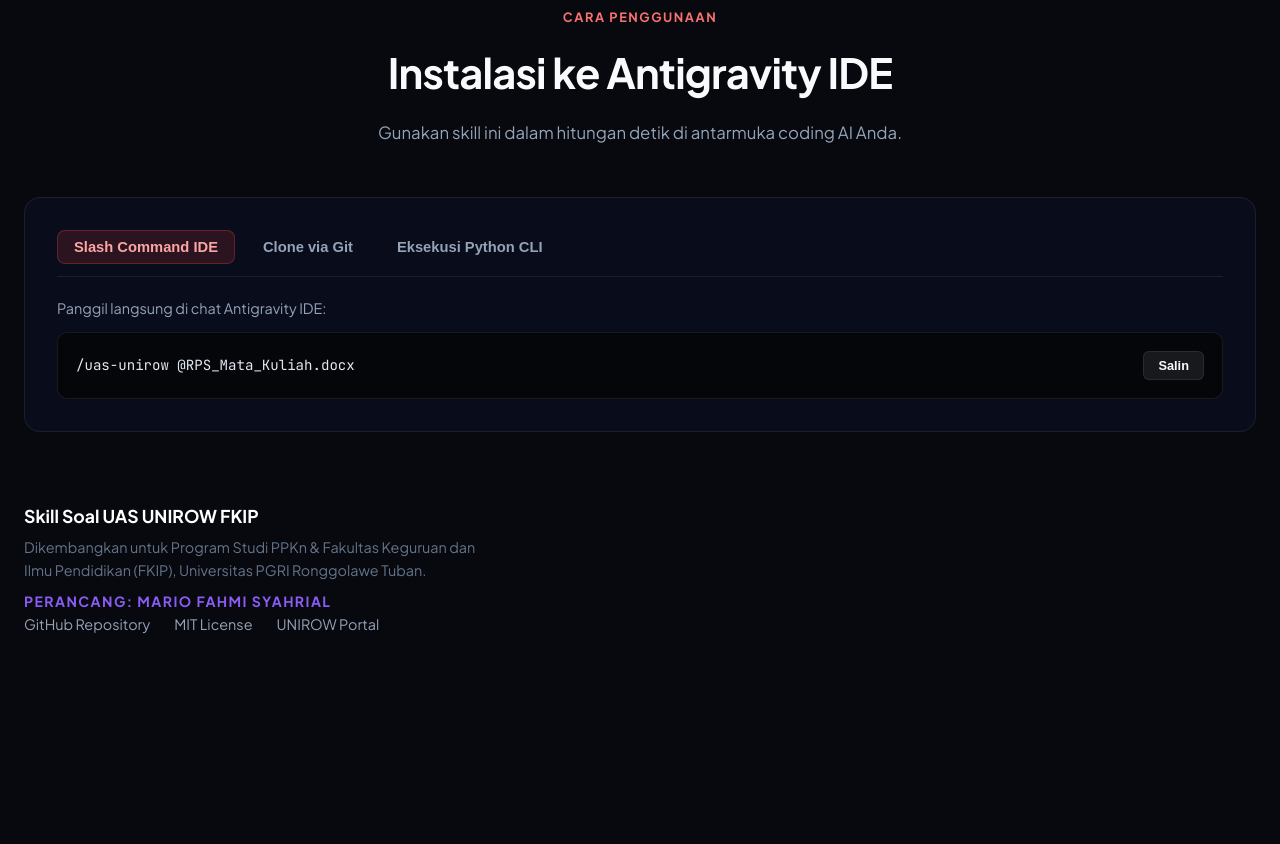
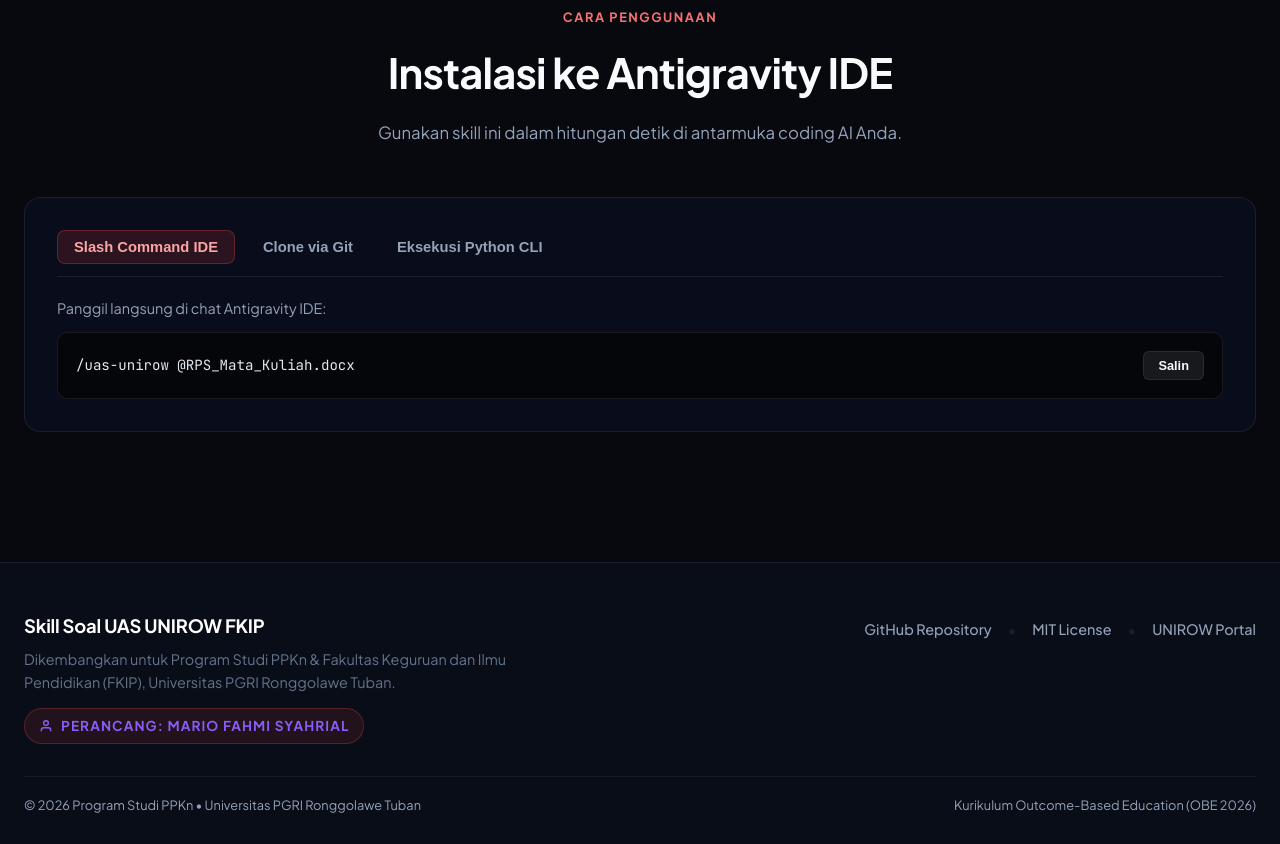
Before and after one commit to mariofahmi/skillUAS, a plain HTML site: page index.html in a window 1280 px wide. Shown: the part 6214-7058 px from the top of the page. Before the commit the page ends 6850 px from the top, so only its background shows below. Drawn offline with Linux system fonts and the light colour scheme.

Commit message:
Tata rapi layout footer Soal UAS dengan badge perancang dan flex links

```diff
--- a/index.html
+++ b/index.html
@@ -360,6 +360,85 @@
       outline: none;
       border-color: var(--primary);
       box-shadow: 0 0 0 2px rgba(239, 68, 68, 0.2);
+    }
+
+
+    /* --- Modern Neat Footer Styling --- */
+    footer {
+      background: rgba(10, 15, 29, 0.7);
+      border-top: 1px solid var(--border);
+      padding: 48px 0 28px;
+      margin-top: 60px;
+    }
+    .footer-inner {
+      display: flex;
+      justify-content: space-between;
+      align-items: flex-start;
+      gap: 36px;
+      flex-wrap: wrap;
+    }
+    .footer-brand {
+      max-width: 500px;
+    }
+    .footer-title {
+      font-weight: 700;
+      font-size: 1.15rem;
+      color: #fff;
+      margin-bottom: 8px;
+      letter-spacing: -0.01em;
+    }
+    .footer-desc {
+      color: var(--text-sub);
+      font-size: 0.9rem;
+      line-height: 1.6;
+      margin-bottom: 14px;
+    }
+    .designer-pill {
+      display: inline-flex;
+      align-items: center;
+      gap: 8px;
+      padding: 6px 14px;
+      border-radius: 20px;
+      background: rgba(239, 68, 68, 0.1);
+      border: 1px solid rgba(239, 68, 68, 0.28);
+      color: var(--primary, #f87171);
+      font-size: 0.85rem;
+      font-weight: 700;
+      letter-spacing: 0.08em;
+      text-transform: uppercase;
+    }
+    .footer-links-wrap {
+      display: flex;
+      gap: 16px;
+      align-items: center;
+      flex-wrap: wrap;
+      padding-top: 6px;
+    }
+    .footer-links-wrap a {
+      color: var(--text-muted);
+      text-decoration: none;
+      font-size: 0.9rem;
+      font-weight: 500;
+      transition: color 0.2s;
+    }
+    .footer-links-wrap a:hover {
+      color: var(--text);
+    }
+    .footer-sep {
+      color: var(--border);
+      user-select: none;
+    }
+    .footer-bottom {
+      margin-top: 32px;
+      padding-top: 18px;
+      border-top: 1px solid rgba(255, 255, 255, 0.06);
+      display: flex;
+      justify-content: space-between;
+      align-items: center;
+      flex-wrap: wrap;
+      gap: 12px;
+      font-size: 0.8rem;
+      color: var(--text-muted);
     }
 
     @media print {
@@ -930,23 +1009,33 @@
   <!-- Toast -->
   <div id="toast">Teks berhasil disalin!</div>
 
-  <!-- Footer -->
+    <!-- Footer -->
   <footer>
-    <div class="container footer-inner">
-      <div>
-        <div style="font-weight: 700; font-size: 1.1rem; color: #fff; margin-bottom: 6px;">Skill Soal UAS UNIROW FKIP</div>
-        <p style="color: var(--text-sub); font-size: 0.9rem; max-width: 480px; margin-bottom: 8px;">
-          Dikembangkan untuk Program Studi PPKn & Fakultas Keguruan dan Ilmu Pendidikan (FKIP), Universitas PGRI Ronggolawe Tuban.
-        </p>
-        <p style="font-size: 0.88rem; font-weight: 700; letter-spacing: 0.1em; color: var(--primary, #f87171); text-transform: uppercase;">
-          PERANCANG: MARIO FAHMI SYAHRIAL
-        </p>
+    <div class="container">
+      <div class="footer-inner">
+        <div class="footer-brand">
+          <div class="footer-title">Skill Soal UAS UNIROW FKIP</div>
+          <p class="footer-desc">
+            Dikembangkan untuk Program Studi PPKn & Fakultas Keguruan dan Ilmu Pendidikan (FKIP), Universitas PGRI Ronggolawe Tuban.
+          </p>
+          <div class="designer-pill">
+            <svg width="14" height="14" viewBox="0 0 24 24" fill="none" stroke="currentColor" stroke-width="2.5"><path d="M20 21v-2a4 4 0 0 0-4-4H8a4 4 0 0 0-4 4v2"/><circle cx="12" cy="7" r="4"/></svg>
+            <span>PERANCANG: MARIO FAHMI SYAHRIAL</span>
+          </div>
+        </div>
+
+        <div class="footer-links-wrap">
+          <a href="https://github.com/mariofahmi/skillUAS" target="_blank" rel="noopener">GitHub Repository</a>
+          <span class="footer-sep">•</span>
+          <a href="https://github.com/mariofahmi/skillUAS/blob/main/LICENSE" target="_blank" rel="noopener">MIT License</a>
+          <span class="footer-sep">•</span>
+          <a href="https://unirow.ac.id" target="_blank" rel="noopener">UNIROW Portal</a>
+        </div>
       </div>
 
-      <div style="display: flex; gap: 24px;">
-        <a href="https://github.com/mariofahmi/skillUAS" target="_blank" rel="noopener" style="color: var(--text-muted); text-decoration: none; font-size: 0.9rem;">GitHub Repository</a>
-        <a href="https://github.com/mariofahmi/skillUAS/blob/main/LICENSE" target="_blank" rel="noopener" style="color: var(--text-muted); text-decoration: none; font-size: 0.9rem;">MIT License</a>
-        <a href="https://unirow.ac.id" target="_blank" rel="noopener" style="color: var(--text-muted); text-decoration: none; font-size: 0.9rem;">UNIROW Portal</a>
+      <div class="footer-bottom">
+        <span>© 2026 Program Studi PPKn • Universitas PGRI Ronggolawe Tuban</span>
+        <span>Kurikulum Outcome-Based Education (OBE 2026)</span>
       </div>
     </div>
   </footer>
```
